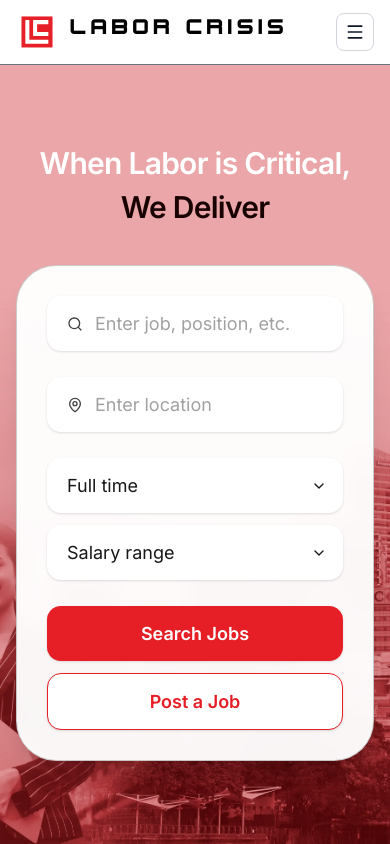
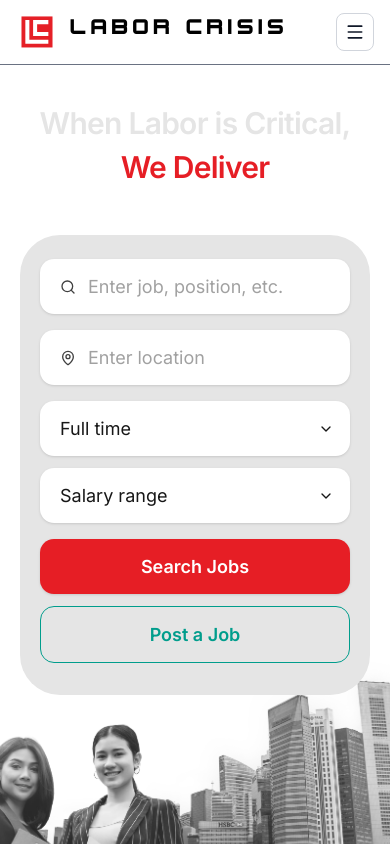
Before and after one commit to RossDev1201/laborcrisisbetav2, a Next.js app: page / in a window 390 px wide. Shown: the top 844 px of the page. Built offline with nearby package versions, Linux system fonts and the light colour scheme.

Commit message:
hero section mobile view corrected

```diff
--- a/components/sections/hero.tsx
+++ b/components/sections/hero.tsx
@@ -25,64 +25,94 @@ export function HeroSection() {
       className="relative w-full overflow-hidden text-white"
       aria-labelledby="hero-heading"
     >
-      {/* Background images using your actual file names */}
-      <div className="pointer-events-none absolute inset-0 -z-10">
-        {/* Light mode */}
+      {/* IMAGE LAYER */}
+      <div
+        className="
+          pointer-events-none absolute -z-10
+          inset-x-0 bottom-0 h-[320px] sm:h-[360px]
+          lg:inset-0 lg:h-full
+        "
+      >
+        {/* Light */}
         <Image
-          src="/hero-light-02.webp"
+          src="/hero-light-new.webp"
           alt="City skyline background with professionals"
           fill
           priority
-          className="block object-cover object-[center_90%] dark:hidden"
+          className="
+            block h-full w-full object-cover
+            object-bottom
+            lg:object-[50%_65%]
+            dark:hidden
+          "
         />
-        {/* Dark mode */}
+        {/* Dark */}
         <Image
-          src="/hero-dark.webp"
+          src="/hero-dark-new.webp"
           alt="City skyline background with professionals (dark)"
           fill
           priority
-          className="hidden object-cover object-[center_90%] dark:block"
+          className="
+            hidden h-full w-full object-cover
+            object-bottom
+            lg:object-[50%_65%]
+            dark:block
+          "
         />
       </div>
 
-      {/* Tint overlay */}
+      {/* CONTENT LAYER */}
       <div
-        className="absolute inset-0 -z-10 bg-red-700/35 dark:bg-black/60"
-        aria-hidden="true"
-      />
-
-      {/* Content aligned with nav/footer container */}
-      <div className="mx-auto flex max-w-7xl flex-col items-center px-4 pb-24 pt-20 md:px-6 lg:px-8 lg:pb-32 lg:pt-24">
+        className="
+          relative z-10
+          mx-auto flex max-w-[402px] flex-col items-center
+          px-5 pt-10 pb-[260px]
+          min-h-[850px]
+          md:max-w-7xl md:px-6
+          lg:px-8 lg:pt-24 lg:pb-[260px]
+        "
+      >
         {/* Headline */}
         <div className="max-w-3xl text-center">
           <h1
             id="hero-heading"
-            className="text-3xl font-semibold tracking-tight text-white sm:text-4xl lg:text-5xl"
+            className="text-3xl font-semibold tracking-tight sm:text-4xl lg:text-5xl"
           >
-            <span className="block">When Labor is Critical,</span>
-            <span className="mt-2 block text-[#190202]">We Deliver</span>
+            <span className="block text-[#E5E5E5]">
+              When Labor is Critical,
+            </span>
+            <span className="mt-2 block text-[#E61E25]">
+              We Deliver
+            </span>
           </h1>
         </div>
 
         {/* Search card */}
-        <div className="mt-10 flex w-full justify-center">
+        <div className="mt-[50px] flex w-full justify-center">
           <form
             action="/jobs"
             method="GET"
             className="
               w-full max-w-[572px]
-    rounded-[40px] border border-black/20 bg-white/96 p-[30px] shadow-xl backdrop-blur-sm
-    dark:border-black/60 dark:bg-[#202020]
-    flex flex-col gap-[26px]
+              rounded-[40px]
+              bg-[#E5E5E5] px-5 pt-6 pb-8
+              dark:bg-[#111111]
+              flex flex-col gap-4
               lg:h-[385px] lg:justify-center
             "
           >
             {/* Job input */}
-            <div className="flex items-center gap-3 rounded-xl bg-white px-5 py-3.5 text-[18px] text-neutral-900 shadow-sm">
+            <div
+              className="
+                flex items-center gap-3 rounded-xl
+                bg-white px-5 py-3.5 text-[18px] text-neutral-900 shadow-sm
+                dark:bg-[#202020] dark:text-[#D1D5DB] dark:border dark:border-[#3F3F46]
+              "
+            >
               <label htmlFor="q" className="sr-only">
                 Job title or keyword
               </label>
-              <span className="inline-flex h-6 w-6 items-center justify-center text-neutral-700">
+              <span className="inline-flex h-6 w-6 items-center justify-center text-neutral-700 dark:text-[#E5E7EB]">
                 <Search className="h-4 w-4" />
               </span>
               <input
@@ -90,16 +120,27 @@ export function HeroSection() {
                 name="q"
                 type="text"
                 placeholder="Enter job, position, etc."
-                className="flex-1 border-none bg-transparent text-[18px] text-neutral-900 placeholder:text-neutral-400 focus:outline-none focus:ring-0"
+                className="
+                  flex-1 border-none bg-transparent text-[18px]
+                  text-neutral-900 placeholder:text-neutral-400
+                  dark:text-[#D1D5DB] dark:placeholder:text-[#6B7280]
+                  focus:outline-none focus:ring-0
+                "
               />
             </div>
 
             {/* Location input */}
-            <div className="flex items-center gap-3 rounded-xl bg-white px-5 py-3.5 text-[18px] text-neutral-900 shadow-sm">
+            <div
+              className="
+                flex items-center gap-3 rounded-xl
+                bg-white px-5 py-3.5 text-[18px] text-neutral-900 shadow-sm
+                dark:bg-[#202020] dark:text-[#D1D5DB] dark:border dark:border-[#3F3F46]
+              "
+            >
               <label htmlFor="location" className="sr-only">
                 Location
               </label>
-              <span className="inline-flex h-6 w-6 items-center justify-center text-neutral-700">
+              <span className="inline-flex h-6 w-6 items-center justify-center text-neutral-700 dark:text-[#E5E7EB]">
                 <MapPin className="h-4 w-4" />
               </span>
               <input
@@ -107,7 +148,12 @@ export function HeroSection() {
                 name="location"
                 type="text"
                 placeholder="Enter location"
-                className="flex-1 border-none bg-transparent text-[18px] text-neutral-900 placeholder:text-neutral-400 focus:outline-none focus:ring-0"
+                className="
+                  flex-1 border-none bg-transparent text-[18px]
+                  text-neutral-900 placeholder:text-neutral-400
+                  dark:text-[#D1D5DB] dark:placeholder:text-[#6B7280]
+                  focus:outline-none focus:ring-0
+                "
               />
             </div>
 
@@ -118,24 +164,33 @@ export function HeroSection() {
                 <label htmlFor="type" className="sr-only">
                   Employment type
                 </label>
-                <div className="relative rounded-xl bg-white px-5 py-3.5 text-[18px] text-neutral-900 shadow-sm">
+                <div
+                  className="
+                    relative rounded-xl bg-white px-5 py-3.5 text-[18px] text-neutral-900 shadow-sm
+                    dark:bg-[#202020] dark:text-[#D1D5DB] dark:border dark:border-[#3F3F46]
+                  "
+                >
                   <select
                     id="type"
                     name="type"
-                    className="w-full appearance-none border-none bg-transparent pr-7 text-[18px] text-neutral-900 focus:outline-none focus:ring-0"
+                    className="
+                      w-full appearance-none border-none bg-transparent pr-7 text-[18px]
+                      text-neutral-900 dark:text-[#D1D5DB]
+                      focus:outline-none focus:ring-0
+                    "
                     defaultValue=""
                   >
                     {employmentTypes.map((option) => (
                       <option
                         key={option.value || "default"}
                         value={option.value}
-                        className="bg-white text-neutral-900"
+                        className="bg-white text-neutral-900 dark:bg-[#202020] dark:text-[#D1D5DB]"
                       >
                         {option.label}
                       </option>
                     ))}
                   </select>
-                  <ChevronDown className="pointer-events-none absolute right-4 top-1/2 h-4 w-4 -translate-y-1/2 text-neutral-900" />
+                  <ChevronDown className="pointer-events-none absolute right-4 top-1/2 h-4 w-4 -translate-y-1/2 text-neutral-900 dark:text-[#E5E7EB]" />
                 </div>
               </div>
 
@@ -144,24 +199,33 @@ export function HeroSection() {
                 <label htmlFor="salary" className="sr-only">
                   Salary range
                 </label>
-                <div className="relative rounded-xl bg-white px-5 py-3.5 text-[18px] text-neutral-900 shadow-sm">
+                <div
+                  className="
+                    relative rounded-xl bg-white px-5 py-3.5 text-[18px] text-neutral-900 shadow-sm
+                    dark:bg-[#202020] dark:text-[#D1D5DB] dark:border dark:border-[#3F3F46]
+                  "
+                >
                   <select
                     id="salary"
                     name="salary"
-                    className="w-full appearance-none border-none bg-transparent pr-7 text-[18px] text-neutral-900 focus:outline-none focus:ring-0"
+                    className="
+                      w-full appearance-none border-none bg-transparent pr-7 text-[18px]
+                      text-neutral-900 dark:text-[#D1D5DB]
+                      focus:outline-none focus:ring-0
+                    "
                     defaultValue=""
                   >
                     {salaryRanges.map((option) => (
                       <option
                         key={option.value || "default"}
                         value={option.value}
-                        className="bg-white text-neutral-900"
+                        className="bg-white text-neutral-900 dark:bg-[#202020] dark:text-[#D1D5DB]"
                       >
                         {option.label}
                       </option>
                     ))}
                   </select>
-                  <ChevronDown className="pointer-events-none absolute right-4 top-1/2 h-4 w-4 -translate-y-1/2 text-neutral-900" />
+                  <ChevronDown className="pointer-events-none absolute right-4 top-1/2 h-4 w-4 -translate-y-1/2 text-neutral-900 dark:text-[#E5E7EB]" />
                 </div>
               </div>
             </div>
@@ -170,16 +234,23 @@ export function HeroSection() {
             <div className="grid gap-3 md:grid-cols-2">
               <button
                 type="submit"
-                className="rounded-xl bg-[#E61E25] py-3.5 text-center text-[18px] font-semibold text-white shadow-sm hover:bg-[#cc151c] focus-visible:outline-none focus-visible:ring-2 focus-visible:ring-white/80"
+                className="
+                  rounded-xl bg-[#E61E25] py-3.5 text-center text-[18px]
+                  font-semibold text-white shadow-sm
+                  hover:bg-[#cc151c]
+                  focus-visible:outline-none focus-visible:ring-2 focus-visible:ring-white/80
+                "
               >
                 Search Jobs
               </button>
 
               <Link
                 href="/post-a-job"
-                className="rounded-xl border border-[#E61E25] bg-white py-3.5 text-center text-[18px] font-semibold text-[#E61E25] shadow-sm
-                           hover:bg-[#ffe5e6]
-                           dark:bg-[#202020] dark:hover:bg-[#202020]"
+                className="
+                  rounded-xl border border-[#009D8C]
+                  bg-transparent py-3.5 text-center text-[18px] font-semibold
+                  text-[#009D8C]
+                "
               >
                 Post a Job
               </Link>
```
Also changed, not shown: public/hero-dark-new.webp (added), public/hero-light-new.webp (added). Lines whose indentation alone changed are shown as unchanged.
